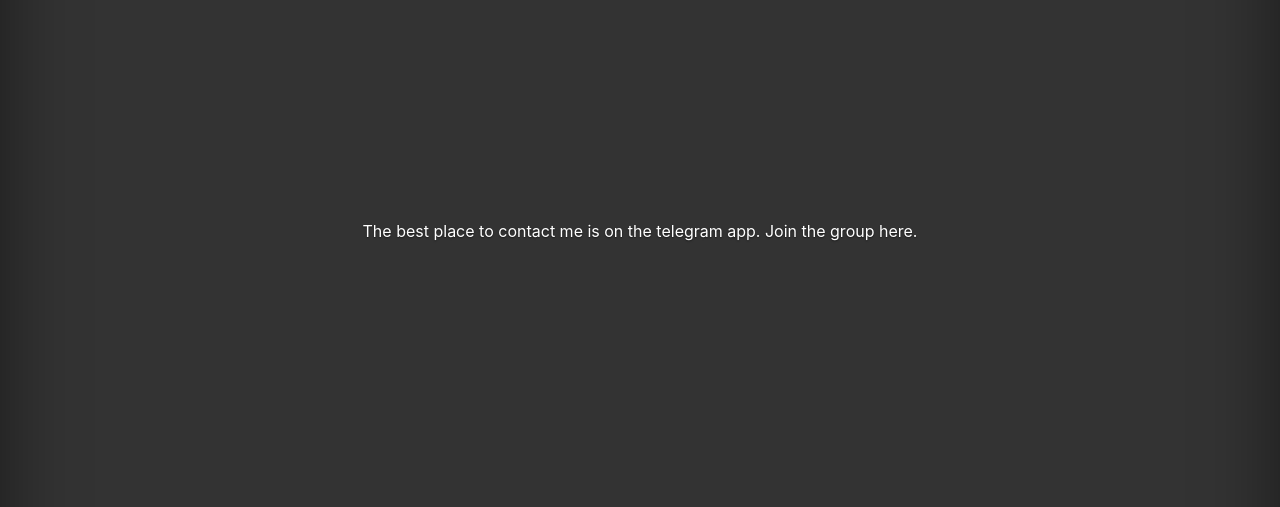
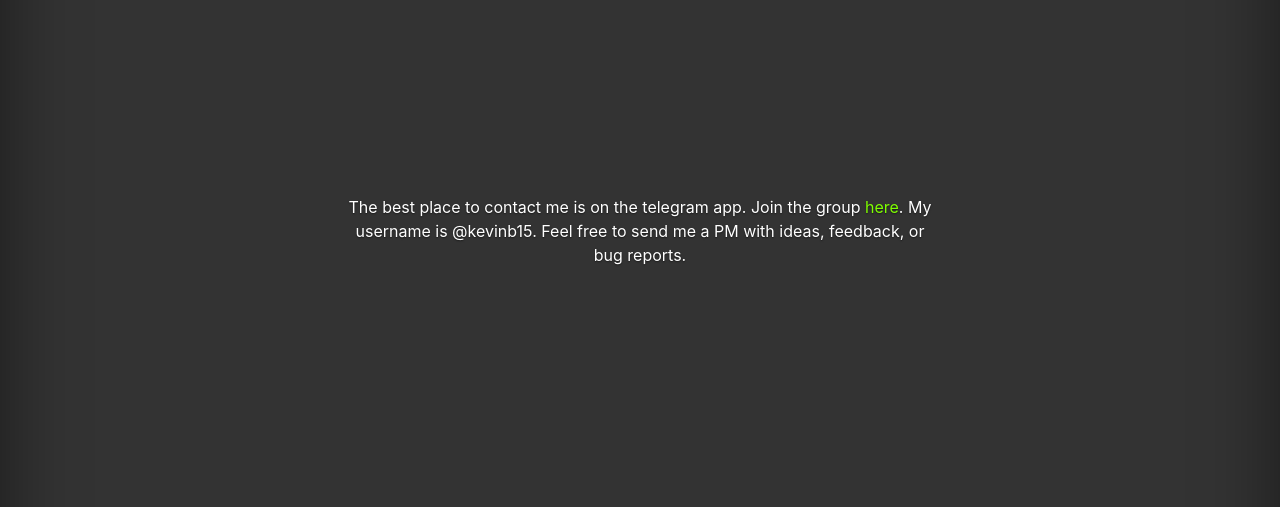
Before and after one commit to kevinbird15/POOLCalc, a Django app: page /contact/ in a window 1280 px wide. Shown: the part 147-654 px from the top of the page. Run offline with Django 3.2, Linux system fonts and the light colour scheme; some libraries are stand-ins or nearby versions.

Commit message:
improving contact information

```diff
--- a/templates/contact.html
+++ b/templates/contact.html
@@ -9,6 +9,6 @@
         });
     </script>
     <p>
-        The best place to contact me is on the telegram app.  Join the group <a href="https://t.me/Stake_POOL">here</a>.
+        The best place to contact me is on the telegram app.  Join the group <a href="https://t.me/Stake_POOL" style="color: chartreuse">here</a>.  My username is @kevinb15.  Feel free to send me a PM with ideas, feedback, or bug reports.
     </p>
 {% endblock %}
```
